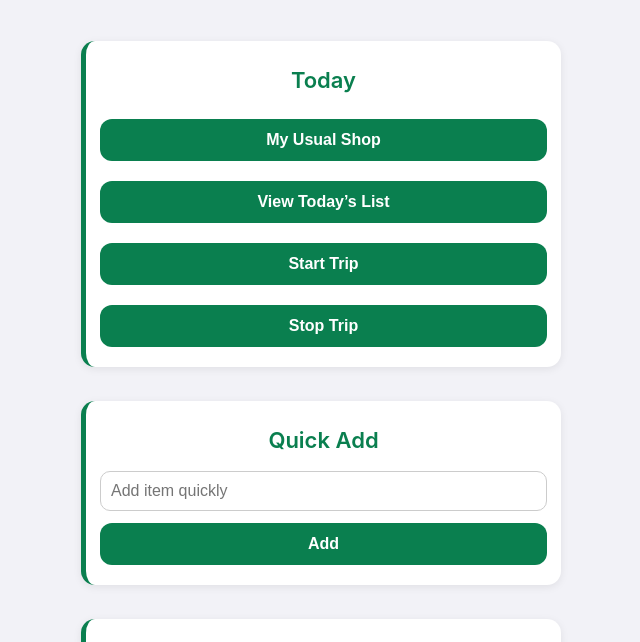
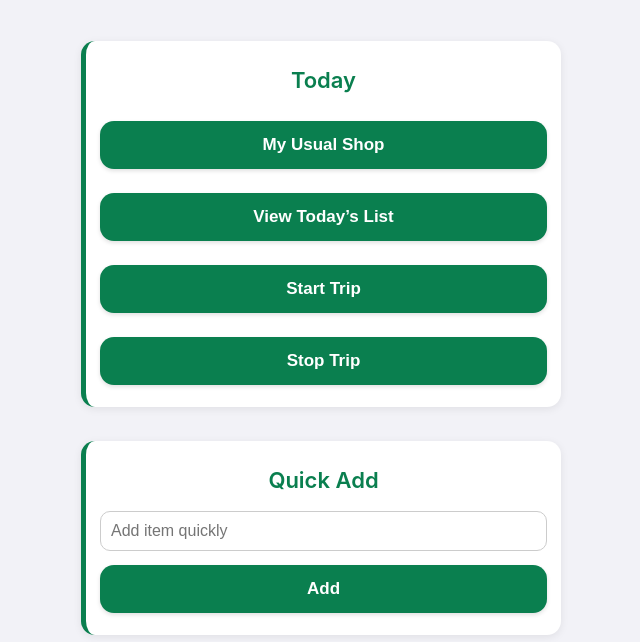
Before and after one commit to Stuart-MnM/Shopping, a plain HTML site: page index.html in a window 1280 px wide. Shown: the part 80-722 px from the top of the page, without its empty margins (319-959 px from the left). Drawn offline with Linux system fonts and the light colour scheme.

Commit message:
Add files via upload

```diff
--- a/style.css
+++ b/style.css
@@ -153,14 +153,38 @@ li label {
   margin-bottom: 10px;
 }
 
-/* --- Small buttons inside lists --- */
-li button {
-  width: auto;
-  padding: 6px 10px;
-  font-size: 14px;
-  background: #ff3b30;
-  border-radius: 8px;
+/* --- Buttons (iPhone-style) --- */
+button {
+  width: 100%;
+  padding: 14px;
+  margin: 8px 0;
+  font-size: 17px;
+  font-weight: 600;
+  border: none;
+  border-radius: 14px;
+  background: #0a7f4f; /* emerald */
+  color: white;
+  transition: background 0.15s ease, transform 0.1s ease;
+  box-shadow: 0 2px 4px rgba(0,0,0,0.12);
 }
+
+button:hover {
+  background: #086b42;
+}
+
+button:active {
+  transform: scale(0.97);
+}
+
+button.back-btn {
+  background: #d1d1d6;
+  color: #000;
+}
+
+button.back-btn:hover {
+  background: #bcbcc2;
+}
+
 
 /* --- Home screen layout --- */
 #home-screen {
```
